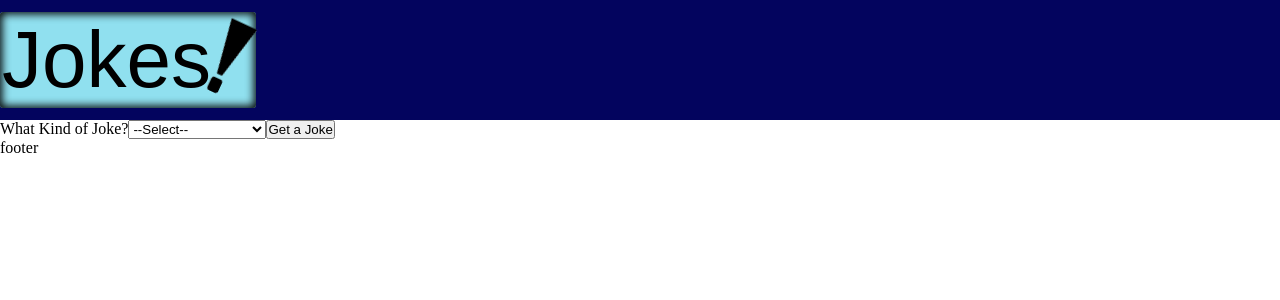
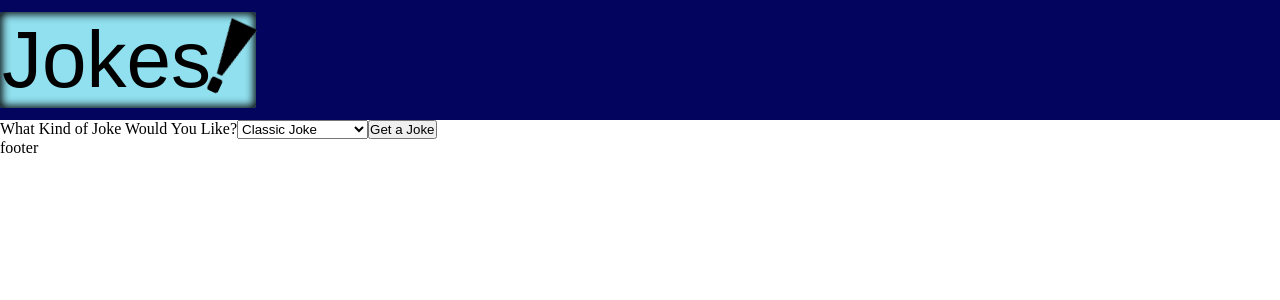
Before and after one commit to jkyochum/Jokes, a React (Vite) app: page / in a window 1280 px wide. Shown: the top 300 px of the page. Built offline with nearby package versions, Linux system fonts and the light colour scheme; a web font is replaced by a local one.

Commit message:
add form / add form state object / add onChange event function

```diff
--- a/src/components/JokeInfo.jsx
+++ b/src/components/JokeInfo.jsx
@@ -1,14 +1,38 @@
+import { useState } from 'react'
+
 export default function JokeInfo() {
+    const [formInfo, setFormInfo] = useState(
+        {
+            "typeOfJoke": "classic"
+        }
+    )
+
+    console.log(formInfo)
+
+
+    function handleChange(event) {
+        const { name, value } = event.target
+        setFormInfo(() => {
+            return {
+                [name]: value
+            }
+        })
+    }
+
 
     return (
         <div className="main">
             <form>
-                <label htmlFor="jokeSelector">What Kind of Joke?</label>
-                <select>
-                    <option>--Select--</option>
-                    <option>Classic Jokes</option>
-                    <option>Chuck Norris Jokes</option>
-                    <option>Dad Jokes</option>
+                <label htmlFor="typeOfJoke">What Kind of Joke Would You Like?</label>
+                <select
+                    id="typeOfJoke"
+                    name="typeOfJoke"
+                    value={formInfo.typeOfJoke}
+                    onChange={handleChange}
+                >
+                    <option value="classic">Classic Joke</option>
+                    <option value="chuckNorris">Chuck Norris Joke</option>
+                    <option value="dad">Dad Joke</option>
                 </select>
                 <button>Get a Joke</button>
             </form>
```
